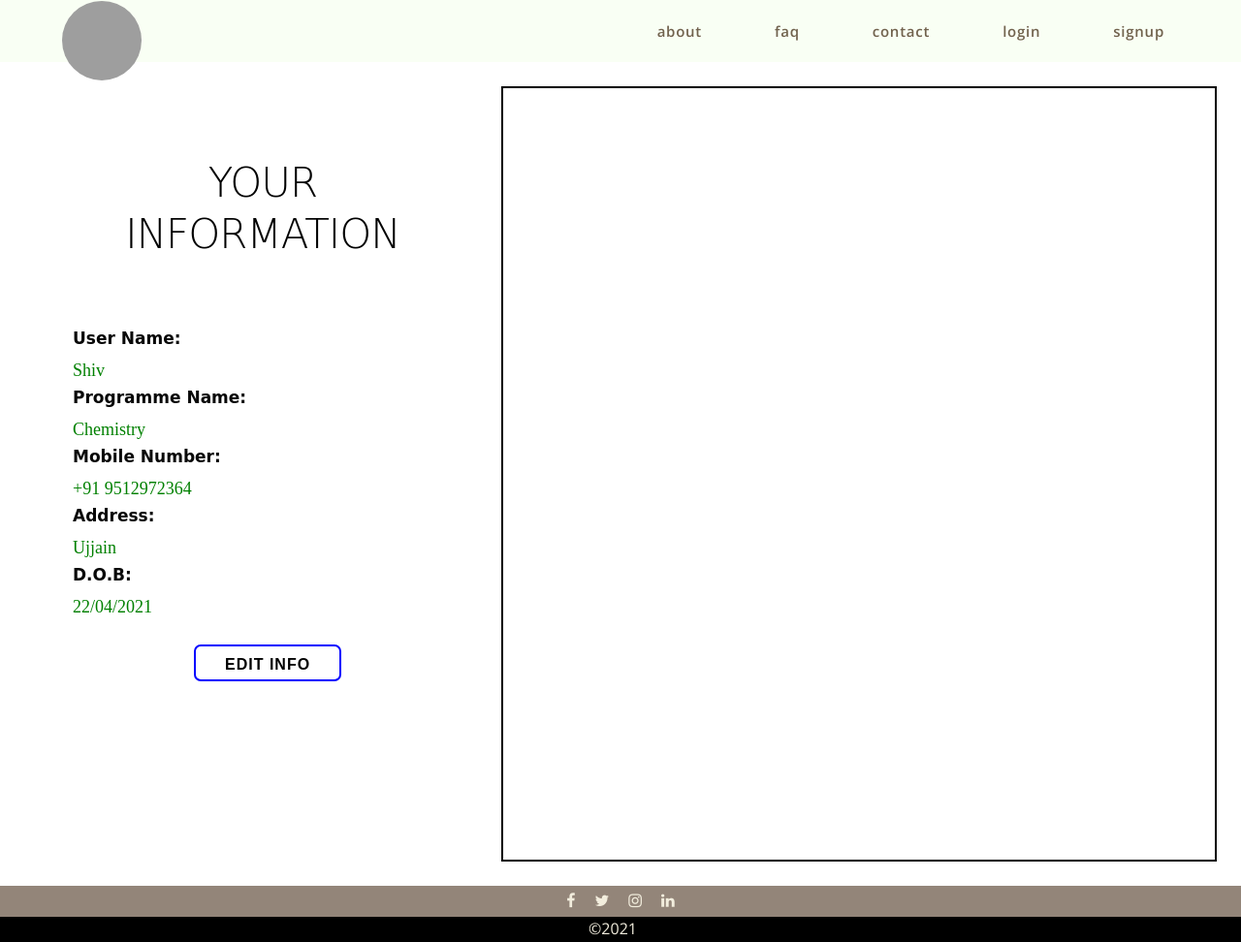
After one commit to AyushMukherjee/suslab, a Flask app: page /userinfo in a window 1280 px wide. The commit adds this page. Shown: the whole page at 97% size. Run offline with Flask 2, Linux system fonts and the light colour scheme; parts of the project's set-up code (start-up, migrations or seed data) failed here and were passed over; some libraries are stand-ins or nearby versions; grey boxes are pictures that could not be loaded.

Commit message:
adding frontend to user profile

```diff
--- a/blueprints/pool/forms.py
+++ b/blueprints/pool/forms.py
@@ -1,6 +1,6 @@
 from flask_wtf import FlaskForm
 from wtforms.fields import StringField, DateField, TimeField
-from wtforms.fields.core import IntegerField
+from wtforms.fields import IntegerField
 from wtforms.fields.simple import SubmitField
 from wtforms.validators import DataRequired, Length, NumberRange
 
--- a/suslab/__init__.py
+++ b/suslab/__init__.py
@@ -11,7 +11,6 @@ from blueprints.library.controllers import library
 from blueprints.pool.controllers import pool
 from blueprints.info.controllers import info
 
-from suslab.users.controllers import get_user_datastore
 from suslab.users.forms import ExtendedRegisterForm
 
 app = Flask(__name__)
@@ -24,6 +23,8 @@ app.register_blueprint(info)
 
 db = SQLAlchemy(app, model_class = FlaskBaseModel)
 db = initialize_flask_sqlathanor(db)
+from suslab.users.controllers import get_user_datastore
+
 
 security = Security(app, get_user_datastore(), register_form=ExtendedRegisterForm)
 mail = Mail(app)
--- a/suslab/static/css/base.css
+++ b/suslab/static/css/base.css
@@ -159,7 +159,9 @@ html:not([data-scroll='0']) .navbar {
 
 footer {
     position: relative;
-    background: var(--colour-black); }
+    background: var(--colour-black);
+    margin-bottom: 0%;
+}
 
 .footer-group-list {
     height: var(--section-height-strip);
--- a/suslab/templates/base.html
+++ b/suslab/templates/base.html
@@ -4,6 +4,9 @@
 <head>
   <meta charset="utf-8">
   <title>{% block title %}{% endblock %}</title>
+<!-- sub_menu.css was linked -->
+ <!-- <link rel="stylesheet" href="sub_menu.css"> -->
+
   <meta name="description" content="">
   <meta name="viewport" content="width=device-width, initial-scale=1.0">
 
@@ -25,6 +28,7 @@
   <link rel="stylesheet" href="{{ url_for('static', filename='css/base.css') }}">
   <meta name="theme-color" content="#fafafa">
   {% block head %}{% endblock %}
+
 </head>
 
 <body>
@@ -47,7 +51,7 @@
     <div class="nav-group flex-horizontal">
       {% if current_user.is_authenticated %}
       <div class="user-info flex-horizontal" id="user-info">
-        <span class="username flex-text-item">{{ current_user.name }}</span>
+       <a href="/userinfo"><span class="username flex-text-item">{{ current_user.name }}</span></a>
         <div class="user-image" id="user-image"><img src={{ user_avatar(current_user.name|lower) }}></div>
       </div>
       {% endif %}
@@ -59,10 +63,13 @@
         <li class="nav-item flex-text-item"><a href="{{ url_for('security.logout', next=url_for(request.endpoint)) }}"class="nav-item-link">logout</a></li>
       </ul>
     </div>
-        {% else %}
-          <li class="nav-item flex-text-item"><a href="{{ url_for('security.login', next=url_for(request.endpoint)) }}" class="nav-item-link">login</a></li>
-          <li class="nav-item flex-text-item"><a href="{{ url_for('security.register', next=url_for(request.endpoint)) }}" class="nav-item-link">signup</a></li>
-          {% endif %}
+      {% else %}
+
+      <li class="nav-item flex-text-item"><a href="{{ url_for('security.login', next=url_for(request.endpoint)) }}" class=" dropdown-item nav-item-link">login</a></li>
+      <li class="nav-item flex-text-item"><a href="{{ url_for('security.register', next=url_for(request.endpoint)) }}" class="dropdown-item nav-item-link">signup</a></li>
+
+      {% endif %}
+
       </ul>
     </div>
   </nav>
--- a/suslab/templates/index.html
+++ b/suslab/templates/index.html
@@ -5,7 +5,7 @@ SusLab
 {% endblock %}
 
 {% block head %}
-<link rel="stylesheet" href="{{ url_for('static', filename='css/index.css') }}"
+<link rel="stylesheet" href="{{ url_for('static', filename='css/index.css') }}">
 {% endblock %}
 
 {% block body %}
--- /dev/null
+++ b/suslab/templates/userinfo.html
@@ -0,0 +1,228 @@
+{% extends 'base.html'%}
+<!DOCTYPE html>
+<html lang="en">
+<head>
+
+
+    <meta charset="UTF-8">
+    <meta http-equiv="X-UA-Compatible" content="IE=edge">
+    <meta name="viewport" content="width=device-width, initial-scale=1.0">
+    <link rel="preconnect" href="https://fonts.googleapis.com">
+<link rel="preconnect" href="https://fonts.gstatic.com" crossorigin>
+<link href="https://fonts.googleapis.com/css2?family=Comfortaa:wght@500&display=swap" rel="stylesheet">
+<link href="https://fonts.googleapis.com/css2?family=Comfortaa:wght@500&family=Crimson+Pro&display=swap" rel="stylesheet">
+<link href="https://fonts.googleapis.com/css2?family=Comfortaa:wght@500&family=Crimson+Pro&family=Special+Elite&display=swap" rel="stylesheet">
+{% block head %}{% endblock %}
+    <title>UserInfo</title>
+
+</head>
+{%block body%}
+<body>
+
+
+    <!-- <h2> This is shiv </h2> -->
+    <!-- NAVBAR HTML CODE -->
+
+
+
+<style>
+    *{
+        box-sizing: border-box;
+        margin: 0;
+       padding: 0;
+    }
+    .main{
+       /* background-color: bisque;  */
+       width: 100%;
+       height: 100%;
+       /* border: 5px solid green; */
+       display: flex;
+       /* justify-content: center; */
+       padding: 25px;
+    }
+    .first{
+        width: 40vw;
+        height: 100%;
+        /* border: 2px solid red; */
+    }
+
+    .second{
+        width: 60vw;
+        height: 100vh;
+        border: 2px solid black;
+    }
+    .com{
+        /* width: 100%; */
+        /* height: 100%; */
+        /* border: 3px solid purple; */
+        padding: 30px;
+        margin: 20px;
+    }
+    .form02{
+        display: none;
+    }
+    body {
+margin: 0;
+font-family: Arial, Helvetica, sans-serif;
+}
+
+.topnav {
+overflow: hidden;
+background-color: #333;
+}
+
+.topnav a {
+float: left;
+color: #f2f2f2;
+text-align: center;
+padding: 14px 16px;
+text-decoration: none;
+font-size: 17px;
+}
+
+.topnav a:hover {
+background-color: #ddd;
+color: black;
+}
+
+.topnav a.active {
+background-color: #04AA6D;
+color: white;
+}
+/* FORM CSS */
+label{
+font-size: 17px;
+color: #080808;
+/* padding-top: 10px;
+padding-bottom: 10px; */
+font-family: 'Comfortaa', cursive;
+}
+span{
+font-size: 18px;
+color: green;
+/* padding-top: 10px;
+padding-bottom: 10px;  */
+font-family: 'Crimson Pro', serif;
+}
+
+input[type=text], select {
+width: 100%;
+padding: 12px 20px;
+margin: 8px 0;
+display: inline-block;
+border: 1px solid #ccc;
+border-radius: 4px;
+box-sizing: border-box;
+}
+input[type=date], select {
+width: 100%;
+padding: 12px 20px;
+margin: 8px 0;
+display: inline-block;
+border: 1px solid #ccc;
+border-radius: 4px;
+box-sizing: border-box;
+}
+
+/* FOOTER CSS CODE */
+/* footer {
+text-align: center;
+padding: 3px;
+background-color: DarkSalmon;
+color: white;
+/* position: fixed; */
+/*bottom: 0%;
+width: 100%;
+} */
+
+.btn {
+background-color: white;
+border: 2px solid blue;
+color: black;
+text-align: center;
+-webkit-transition-duration: 0.4s;
+transition-duration: 0.4s;
+/* margin: px 0 !important; */
+text-decoration: none;
+font-size: 16px;
+cursor: pointer;
+border-radius: 7px;
+margin-left: 125px;
+}
+.btn:hover {
+background-color: blue; /* Green */
+color: white;
+}
+    </style>
+
+
+    <div class="main">
+        <div class="first">
+
+
+            <div class="form01 com" id="frm01" >
+                    <form>
+                        <br>
+                        <h2 style="font-family: 'Special Elite', cursive; text-align: center;"> YOUR INFORMATION </h2><br><br>
+                        <label>User Name: </label>
+                        <span>Shiv</span><br>
+                        <label>Programme Name: </label>
+                        <span>Chemistry</span><br>
+                        <label>Mobile Number: </label>
+                        <span>+91 9512972364</span><br>
+                        <label>Address: </label>
+                        <span>Ujjain</span><br>
+                        <label>D.O.B: </label>
+                        <span>22/04/2021</span><br><br>
+                        <button type="button" onClick="showForm()" class="btn">Edit Info</button>
+                    </form>
+            </div>
+            <div class="form02 com" id="frm02">
+                <form>
+                    <label>User Name: </label>
+                    <input type="text"></input><br>
+                    <label>Programme Name: </label>
+                    <input type="text"><br>
+                    <label>Mobile Number: </label>
+                    <input type="text"><br>
+                    <label>Address: </label>
+                    <input type="text"><br>
+                    <label>D.O.B: </label>
+                    <input type="date"><br><br><br>
+                    <button type="button" onClick="showForm2()" class="btn" style="margin-left: 75px;">Save</button>
+                    <button type="button" onClick="showForm3()" class="btn" style="margin-left: 10px;">Back</button>
+                </form>
+                </div>
+
+            </div>
+            <div class="second">
+
+
+        </div>
+
+    </div>
+
+
+      <!-- FOOTER HTML CODE -->
+
+     <script>
+        function showForm(){
+            document.getElementById("frm01").style.display="none";
+            document.getElementById("frm02").style.display="block";
+            console.log("Okay1")
+        }
+        function showForm2(){
+            document.getElementById("frm01").style.display="none";
+            document.getElementById("frm02").style.display="block";
+            console.log("Okay2")
+        }
+        function showForm3(){
+            document.getElementById("frm01").style.display="block";
+            document.getElementById("frm02").style.display="none";
+            console.log("Okay3")
+        }
+    </script>
+
+</body>
+{%endblock%}
+</html>
--- a/suslab/users/controllers.py
+++ b/suslab/users/controllers.py
@@ -1,9 +1,13 @@
 from flask import request, render_template, url_for, redirect
 from flask_security import SQLAlchemyUserDatastore
-
+from suslab import app, db
 
 def get_user_datastore():
     from suslab.users.models import User, Role
     from suslab import db
 
     return SQLAlchemyUserDatastore(db, User, Role)
+
+@app.route('/userinfo')
+def userinfo():
+    return render_template('userinfo.html')
```
Also changed, not shown: suslab.db, suslab/templates/sub_menu.css (added).
